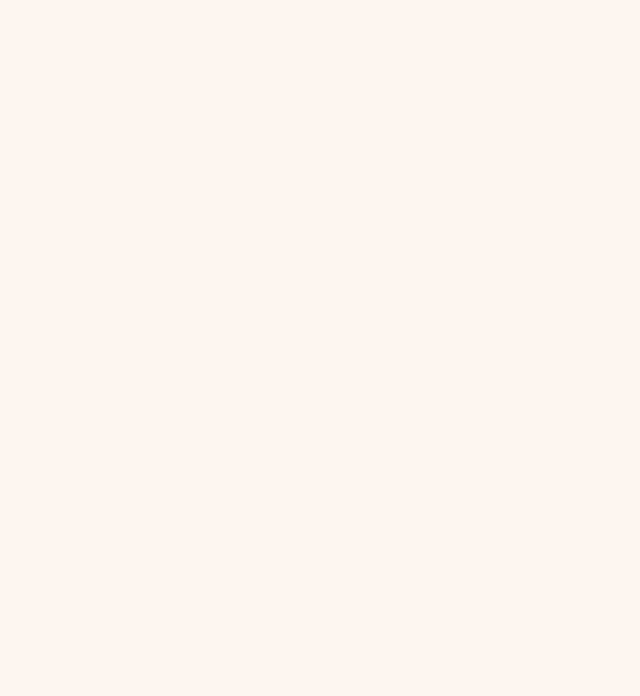
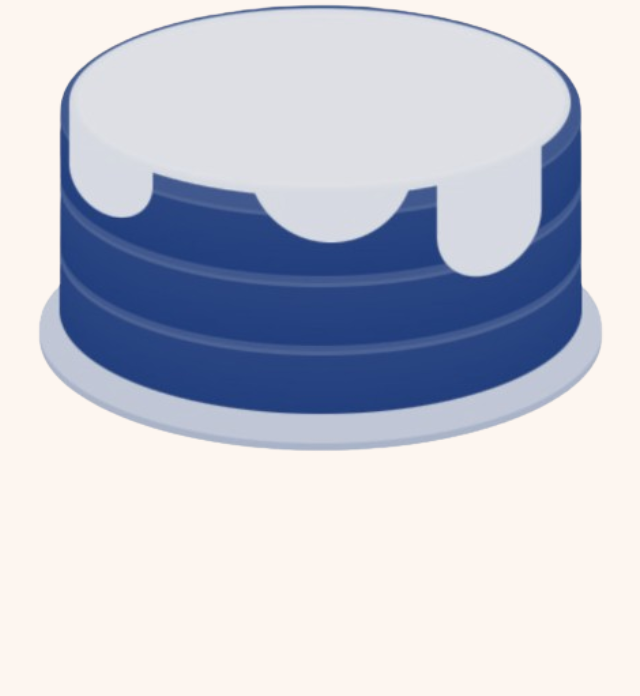
Before and after one commit to AngelRsm/essai-gift, a plain HTML site: page index.html in a window 1280 px wide. Shown: the whole page, without its empty margins (329-969 px from the left). Drawn offline with Linux system fonts and the light colour scheme.

Commit message:
Update index.html

```diff
--- a/index.html
+++ b/index.html
@@ -3,22 +3,27 @@
 <head>
   <meta charset="UTF-8" />
   <meta name="viewport" content="width=device-width, initial-scale=1.0" />
-  <title>Polaroid Gallery</title>
+  <title>Anniversaire 🎉</title>
   <link rel="stylesheet" href="style.css" />
 </head>
 <body>
-  <div class="container">
-    <div class="column left">
+  <div class="scene">
+    <img src="mon-gateau.png" alt="Gâteau" class="gateau" />
+
+    <div class="photos">
+      <div class="colonne gauche">
         <img src="polaroid1.png" class="polaroid" />
         <img src="polaroid3.png" class="polaroid" />
         <img src="polaroid5.png" class="polaroid" />
       </div>
-    <div class="column right">
+      <div class="colonne droite">
         <img src="polaroid2.png" class="polaroid" />
         <img src="polaroid4.png" class="polaroid" />
         <img src="polaroid6.png" class="polaroid" />
       </div>
     </div>
+  </div>
+
   <script src="script.js"></script>
 </body>
 </html>
```
Lines whose indentation alone changed are shown as unchanged.
